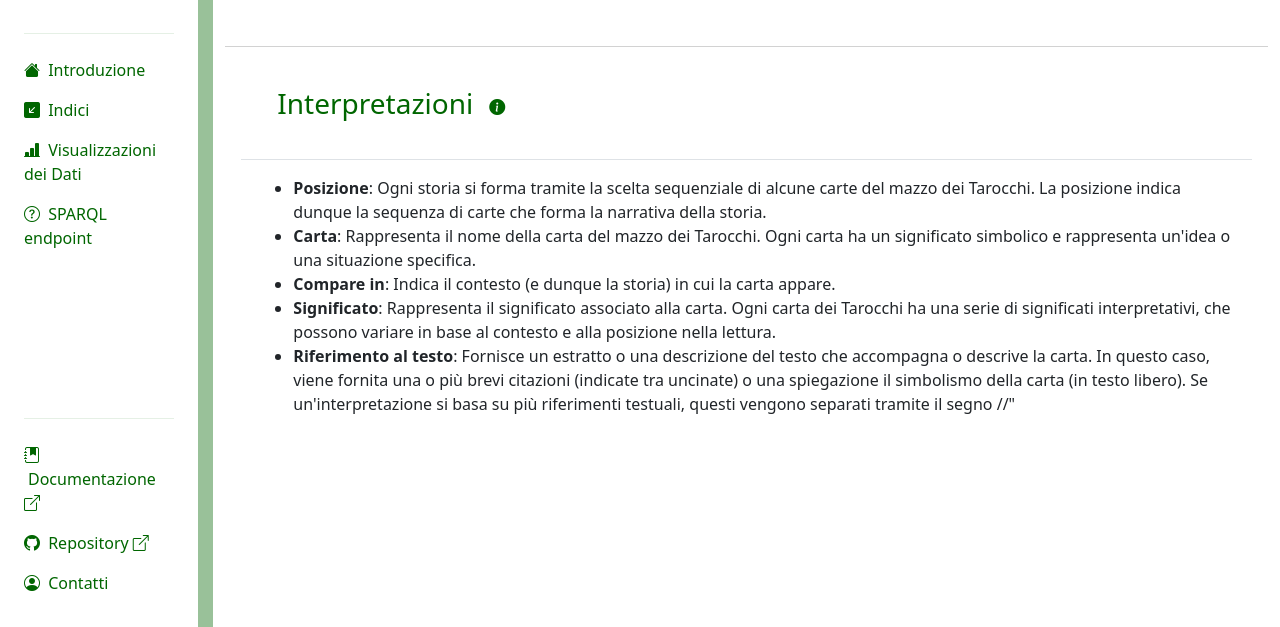
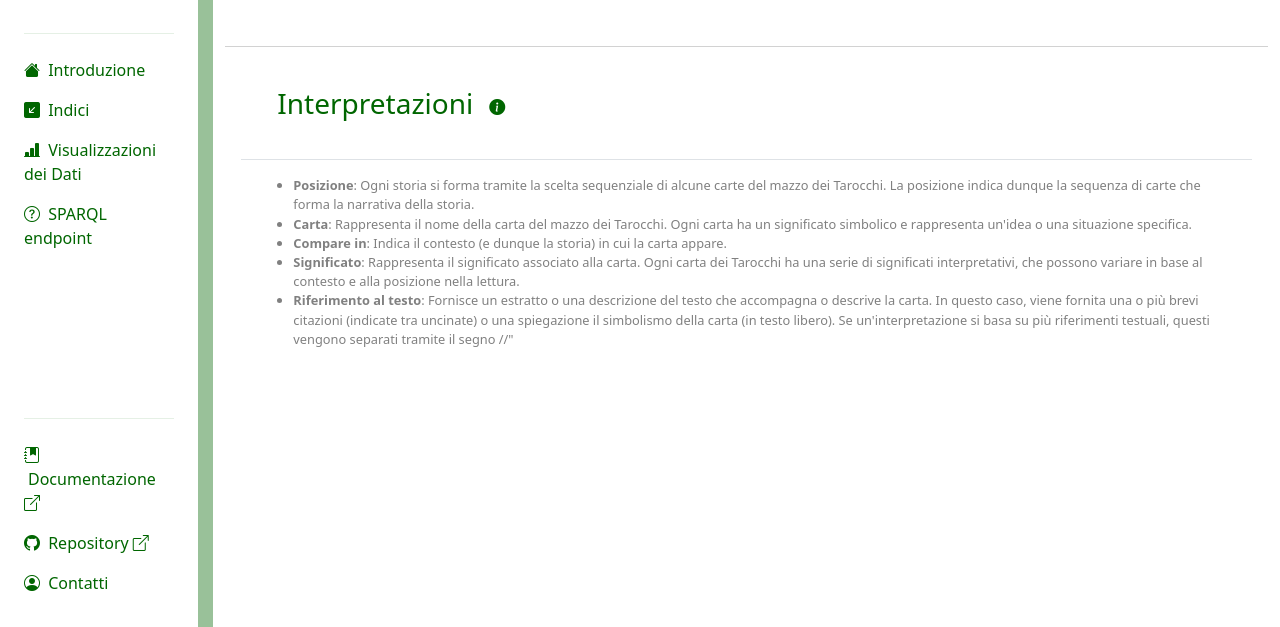
Before and after one commit to dharc-org/odi, a Flask app: template templates/cardTemplate.html in a window 1280 px wide, after a click on "Interpretazioni". Shown: the part 173-800 px from the top of the page. Run offline with Flask 3, Linux system fonts and the light colour scheme; the template is opened without the code that fills it, so the values that code supplies are empty.

Commit message:
Update style.css

```diff
--- a/assets/style.css
+++ b/assets/style.css
@@ -180,3 +180,8 @@ button:focus {
 button:after {
   display:none
 }
+
+.collapse > .accordion-body {
+  color:grey;
+  font-size:80%
+}
```
